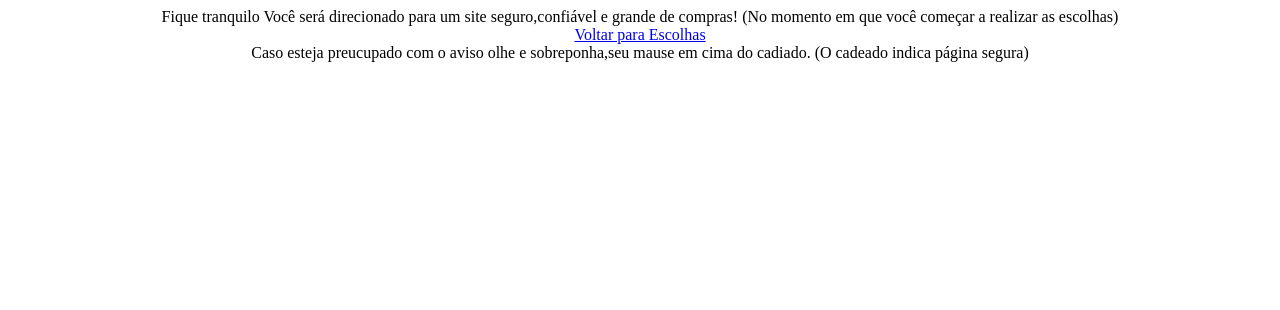
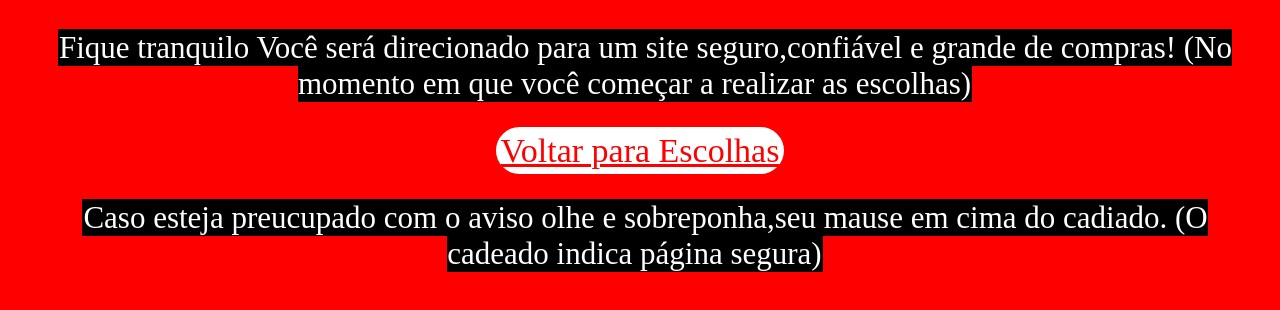
Before and after one commit to Watchies/Sua-Seguranca, a plain HTML site: page index.html in a window 1280 px wide. Drawn offline with Linux system fonts and the light colour scheme.

Commit message:
Update index.html

```diff
--- a/index.html
+++ b/index.html
@@ -12,3 +12,6 @@
     </div>
 
   </body>
+
+
+<link href="https://watchies.github.io/Sua-Seguranca/style.css" rel="stylesheet">
```
